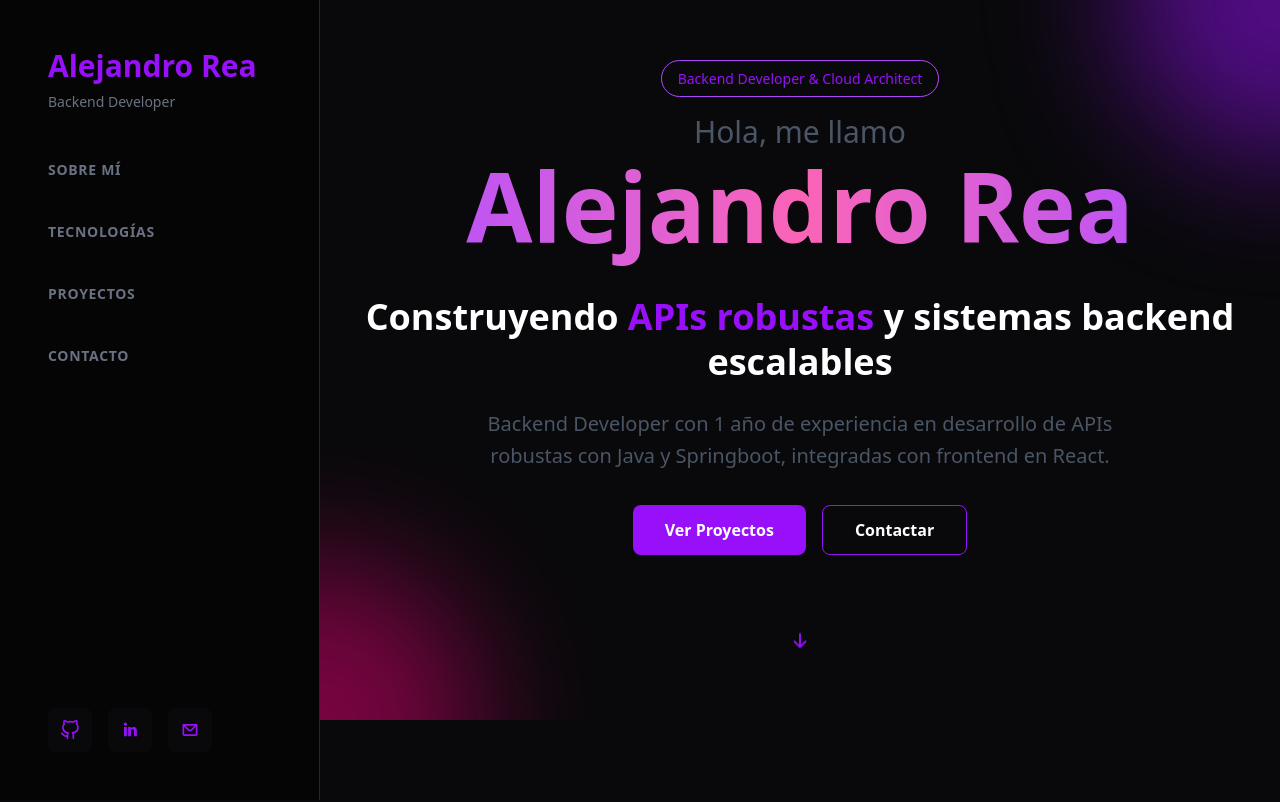
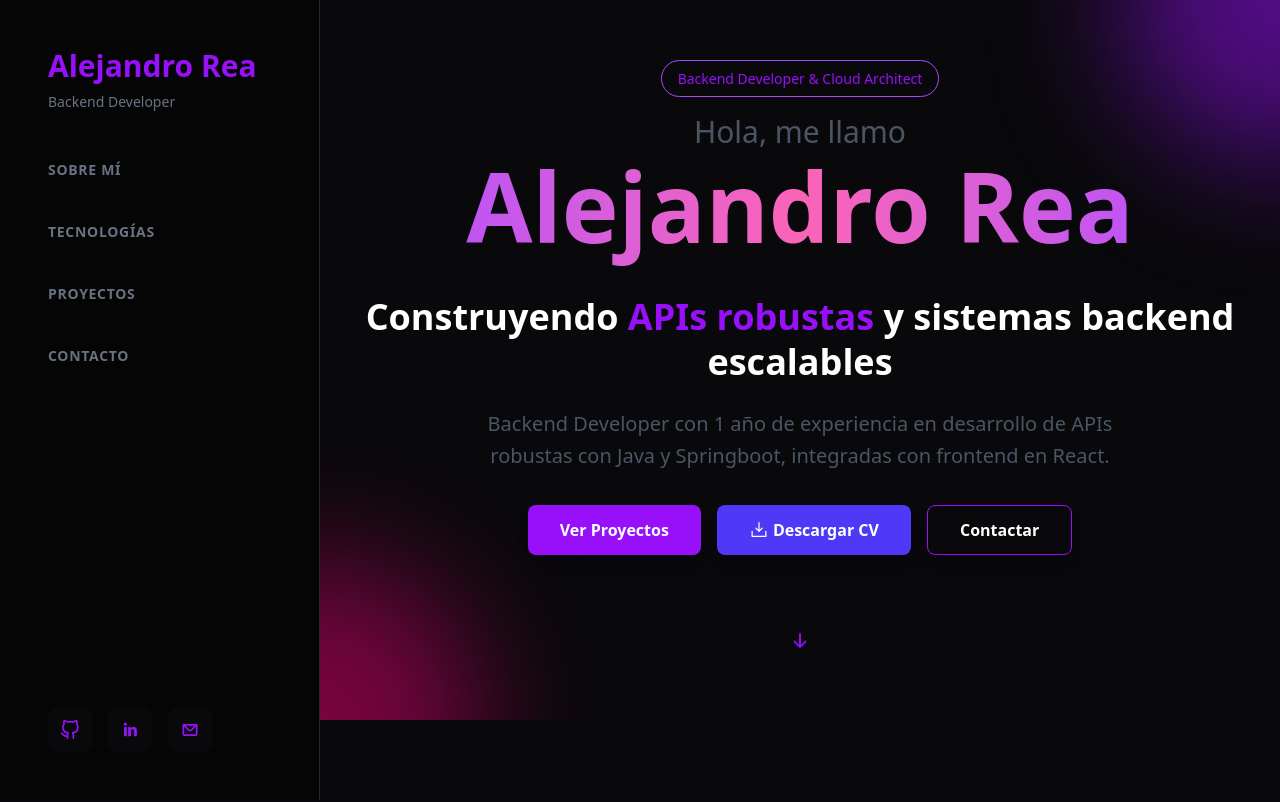
Before and after one commit to alisho0/portfolio-personal-web, a React (Vite) app: page / in a window 1280 px wide. Shown: the top 802 px of the page. Built offline with nearby package versions, Linux system fonts and the light colour scheme.

Commit message:
Añadido de botón para descargar CV.

```diff
--- a/src/assets/output.css
+++ b/src/assets/output.css
@@ -1,4 +1,4 @@
-/*! tailwindcss v4.1.17 | MIT License | https://tailwindcss.com */
+/*! tailwindcss v4.1.18 | MIT License | https://tailwindcss.com */
 @layer properties;
 @layer theme, base, components, utilities;
 @layer theme {
@@ -7,6 +7,8 @@
       "Segoe UI Emoji", "Segoe UI Symbol", "Noto Color Emoji";
     --font-mono: ui-monospace, SFMono-Regular, Menlo, Monaco, Consolas, "Liberation Mono",
       "Courier New", monospace;
+    --color-indigo-600: oklch(51.1% 0.262 276.966);
+    --color-indigo-700: oklch(45.7% 0.24 277.023);
     --color-purple-50: oklch(97.7% 0.014 308.299);
     --color-purple-200: oklch(90.2% 0.063 306.703);
     --color-purple-300: oklch(82.7% 0.119 306.383);
@@ -261,27 +263,6 @@
   .z-50 {
     z-index: 50;
   }
-  .col-12 {
-    grid-column: 12;
-  }
-  .container {
-    width: 100%;
-    @media (width >= 40rem) {
-      max-width: 40rem;
-    }
-    @media (width >= 48rem) {
-      max-width: 48rem;
-    }
-    @media (width >= 64rem) {
-      max-width: 64rem;
-    }
-    @media (width >= 80rem) {
-      max-width: 80rem;
-    }
-    @media (width >= 96rem) {
-      max-width: 96rem;
-    }
-  }
   .mx-auto {
     margin-inline: auto;
   }
@@ -296,9 +277,6 @@
   }
   .mb-4 {
     margin-bottom: calc(var(--spacing) * 4);
-  }
-  .mb-5 {
-    margin-bottom: calc(var(--spacing) * 5);
   }
   .mb-6 {
     margin-bottom: calc(var(--spacing) * 6);
@@ -342,9 +320,6 @@
   .h-80 {
     height: calc(var(--spacing) * 80);
   }
-  .h-100 {
-    height: calc(var(--spacing) * 100);
-  }
   .h-full {
     height: 100%;
   }
@@ -368,9 +343,6 @@
   }
   .w-80 {
     width: calc(var(--spacing) * 80);
-  }
-  .w-100 {
-    width: calc(var(--spacing) * 100);
   }
   .w-full {
     width: 100%;
@@ -419,6 +391,9 @@
   }
   .justify-center {
     justify-content: center;
+  }
+  .gap-1 {
+    gap: calc(var(--spacing) * 1);
   }
   .gap-2 {
     gap: calc(var(--spacing) * 2);
@@ -529,6 +504,12 @@
       background-color: color-mix(in oklab, var(--color-black) 95%, transparent);
     }
   }
+  .bg-indigo-600 {
+    background-color: var(--color-indigo-600);
+  }
+  .bg-indigo-700 {
+    background-color: var(--color-indigo-700);
+  }
   .bg-neutral-950 {
     background-color: var(--color-neutral-950);
   }
@@ -549,6 +530,9 @@
     @supports (color: color-mix(in lab, red, red)) {
       background-color: color-mix(in oklab, var(--color-purple-600) 50%, transparent);
     }
+  }
+  .bg-purple-700 {
+    background-color: var(--color-purple-700);
   }
   .bg-zinc-800 {
     background-color: var(--color-zinc-800);
@@ -640,9 +624,6 @@
   .p-3 {
     padding: calc(var(--spacing) * 3);
   }
-  .p-4 {
-    padding: calc(var(--spacing) * 4);
-  }
   .p-6 {
     padding: calc(var(--spacing) * 6);
   }
@@ -675,9 +656,6 @@
   }
   .py-4 {
     padding-block: calc(var(--spacing) * 4);
-  }
-  .py-5 {
-    padding-block: calc(var(--spacing) * 5);
   }
   .py-20 {
     padding-block: calc(var(--spacing) * 20);
@@ -792,18 +770,12 @@
   .underline {
     text-decoration-line: underline;
   }
-  .opacity-50 {
-    opacity: 50%;
-  }
-  .opacity-100 {
-    opacity: 100%;
-  }
-  .shadow {
-    --tw-shadow: 0 1px 3px 0 var(--tw-shadow-color, rgb(0 0 0 / 0.1)), 0 1px 2px -1px var(--tw-shadow-color, rgb(0 0 0 / 0.1));
+  .shadow-lg {
+    --tw-shadow: 0 10px 15px -3px var(--tw-shadow-color, rgb(0 0 0 / 0.1)), 0 4px 6px -4px var(--tw-shadow-color, rgb(0 0 0 / 0.1));
     box-shadow: var(--tw-inset-shadow), var(--tw-inset-ring-shadow), var(--tw-ring-offset-shadow), var(--tw-ring-shadow), var(--tw-shadow);
   }
-  .shadow-lg {
-    --tw-shadow: 0 10px 15px -3px var(--tw-shadow-color, rgb(0 0 0 / 0.1)), 0 4px 6px -4px var(--tw-shadow-color, rgb(0 0 0 / 0.1));
+  .shadow-md {
+    --tw-shadow: 0 4px 6px -1px var(--tw-shadow-color, rgb(0 0 0 / 0.1)), 0 2px 4px -2px var(--tw-shadow-color, rgb(0 0 0 / 0.1));
     box-shadow: var(--tw-inset-shadow), var(--tw-inset-ring-shadow), var(--tw-ring-offset-shadow), var(--tw-ring-shadow), var(--tw-shadow);
   }
   .outline {
@@ -912,6 +884,13 @@
       }
     }
   }
+  .hover\:bg-indigo-700 {
+    &:hover {
+      @media (hover: hover) {
+        background-color: var(--color-indigo-700);
+      }
+    }
+  }
   .hover\:bg-purple-50\/20 {
     &:hover {
       @media (hover: hover) {
@@ -956,6 +935,16 @@
     &:hover {
       @media (hover: hover) {
         background-color: var(--color-purple-700);
+      }
+    }
+  }
+  .hover\:bg-purple-700\/20 {
+    &:hover {
+      @media (hover: hover) {
+        background-color: color-mix(in srgb, oklch(49.6% 0.265 301.924) 20%, transparent);
+        @supports (color: color-mix(in lab, red, red)) {
+          background-color: color-mix(in oklab, var(--color-purple-700) 20%, transparent);
+        }
       }
     }
   }
--- a/src/components/Presentacion.jsx
+++ b/src/components/Presentacion.jsx
@@ -3,12 +3,15 @@ import { Typewriter } from "react-simple-typewriter";
 import yo from "../assets/yo.jpeg"; // Cambia el nombre si tu archivo es diferente
 import linkedin from "../assets/linkedin.png";
 import github from "../assets/github.png";
-import cv from "../assets/CV-ReaAlejandro.pdf";
 import { ArrowDownIcon } from "@heroicons/react/16/solid";
+import { PiDownloadSimple } from "react-icons/pi";
 
 export const Presentacion = ({ setActiveSection, activeSection }) => {
   return (
-    <section id="presentacion" className="relative min-h-[90vh] flex items-center justify-center px-6 overflow-hidden bg-zinc-950 text-white">
+    <section
+      id="presentacion"
+      className="relative min-h-[90vh] flex items-center justify-center px-6 overflow-hidden bg-zinc-950 text-white"
+    >
       <div className="absolute inset-0 overflow-hidden">
         <div className="absolute -top-40 -right-40 w-80 h-80 bg-purple-600/50 rounded-full blur-3xl"></div>
         <div className="absolute -bottom-40 -left-40 w-80 h-80 bg-pink-600/50 rounded-full blur-3xl"></div>
@@ -36,14 +39,29 @@ export const Presentacion = ({ setActiveSection, activeSection }) => {
         </h3>
 
         <p className="text-lg md:text-xl text-gray-600 mb-8 max-w-2xl mx-auto leading-relaxed">
-          Backend Developer con 1 año de experiencia en desarrollo de APIs robustas con Java y Springboot, integradas con frontend en React.
+          Backend Developer con 1 año de experiencia en desarrollo de APIs
+          robustas con Java y Springboot, integradas con frontend en React.
         </p>
 
         <div className="flex flex-col sm:flex-row gap-4 justify-center mb-12">
-          <button className="px-8 py-3 bg-purple-600 hover:bg-purple-700 text-white rounded-lg font-semibold transition transform hover:scale-105 cursor-pointer" onClick={() => setActiveSection("proyectos")}>
+          <button
+            className="px-8 py-3 bg-purple-600 hover:bg-purple-700 text-white rounded-lg font-semibold transition transform hover:scale-105 cursor-pointer shadow-lg"
+            onClick={() => setActiveSection("proyectos")}
+          >
             Ver Proyectos
           </button>
-          <button className="px-8 py-3 border rounded-lg border-purple-600  hover:bg-purple-50/20 cursor-pointer  font-semibold transition" onClick={() => setActiveSection("contacto")}>
+          <a
+            className="px-8 py-3 bg-indigo-600 hover:bg-indigo-700 text-white rounded-lg font-semibold transition transform hover:scale-105 cursor-pointer shadow-lg flex items-center gap-1"
+            download
+            href="src\assets\CV_GabrielAlejandroRea_2025.pdf"
+          >
+            <PiDownloadSimple className="h-5 w-5" />
+            <span>Descargar CV</span>
+          </a>
+          <button
+            className="px-8 py-3 border rounded-lg border-purple-600  hover:bg-purple-700/20 cursor-pointer  font-semibold transition shadow-lg hover:scale-105"
+            onClick={() => setActiveSection("contacto")}
+          >
             Contactar
           </button>
         </div>
--- a/src/components/Proyectos.jsx
+++ b/src/components/Proyectos.jsx
@@ -66,12 +66,12 @@ export const Proyectos = ({activeSection}) => {
                 <div className="absolute inset-0 bg-black/40 group-hover:bg-black/50 transition"></div>
               </div>
 
-              {/* Project Content */}
+              {/* contenido */}
               <div className="p-6">
                 <h3 className="text-xl font-bold mb-2">{project.title}</h3>
                 <p className="mb-4 text-sm leading-relaxed text-gray-500">{project.description}</p>
 
-                {/* Technologies */}
+                {/* tecnologias */}
                 <div className="flex flex-wrap gap-2 mb-6">
                   {project.tech.map((tech) => (
                     <span key={tech} className="px-3 py-1 bg-zinc-800 text-purple-600 text-xs font-semibold rounded">
```
Also changed, not shown: 2 other files (tests, documents, lock files or other folders).
